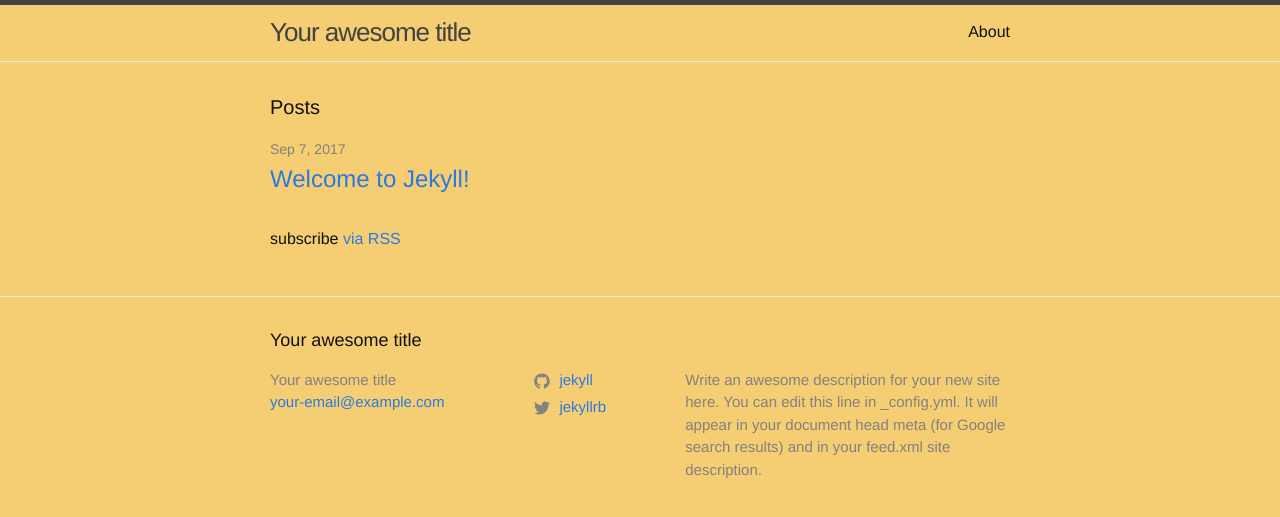
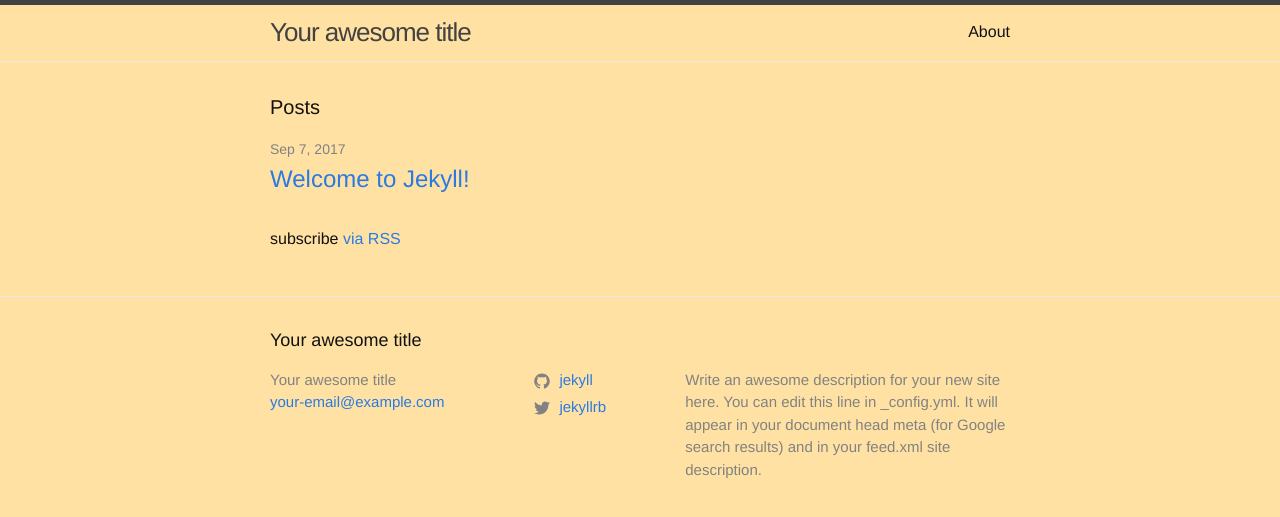
Before and after one commit to uuctsearch/uuctsearch.github.io, a Jekyll site: the page built from index.md, in a window 1280 px wide. Shown: the top 517 px of the page. Built offline with Jekyll 4.4.1, drawn with Linux system fonts in a browser that asks for light colours.

Commit message:
Update minima.scss

```diff
--- a/_sass/minima.scss
+++ b/_sass/minima.scss
@@ -37,7 +37,7 @@ $base-line-height: 1.5 !default;
 $spacing-unit:     30px !default;
 
 $text-color:       #111 !default;
-$background-color: $color-yellow-2 !default;
+$background-color: $color-yellow-1 !default;
 $brand-color:      #2a7ae2 !default;
 
 $grey-color:       #828282 !default;
```
